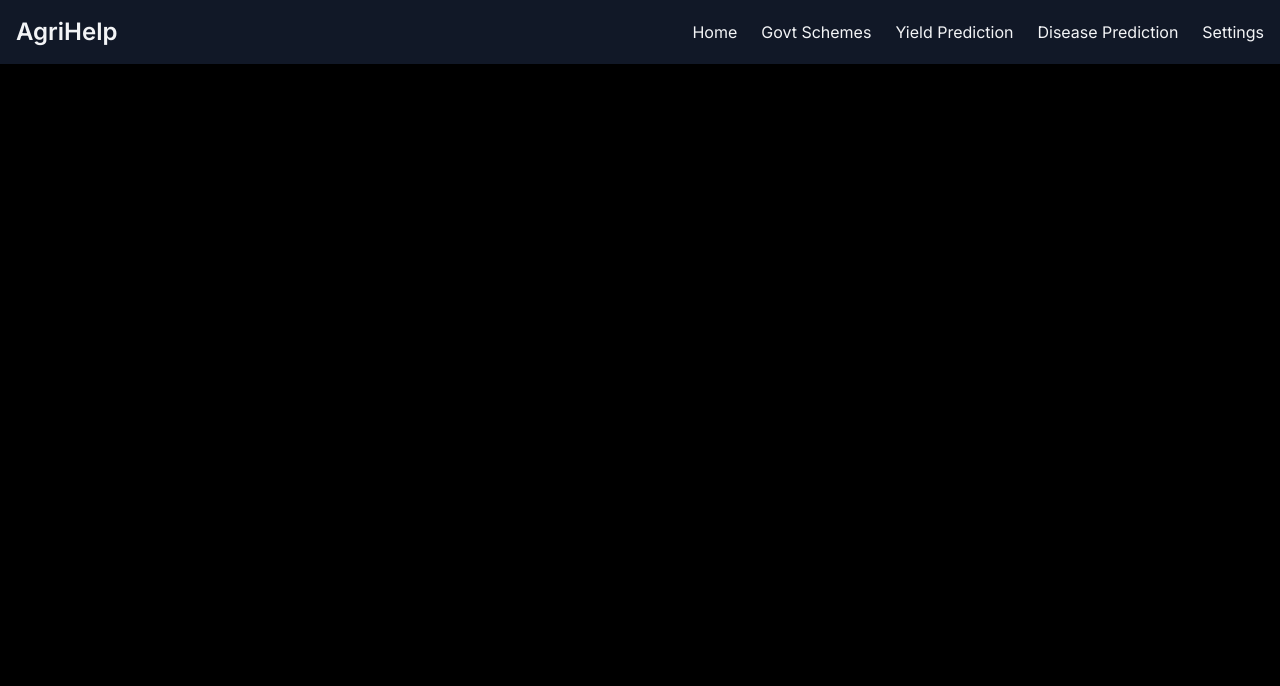
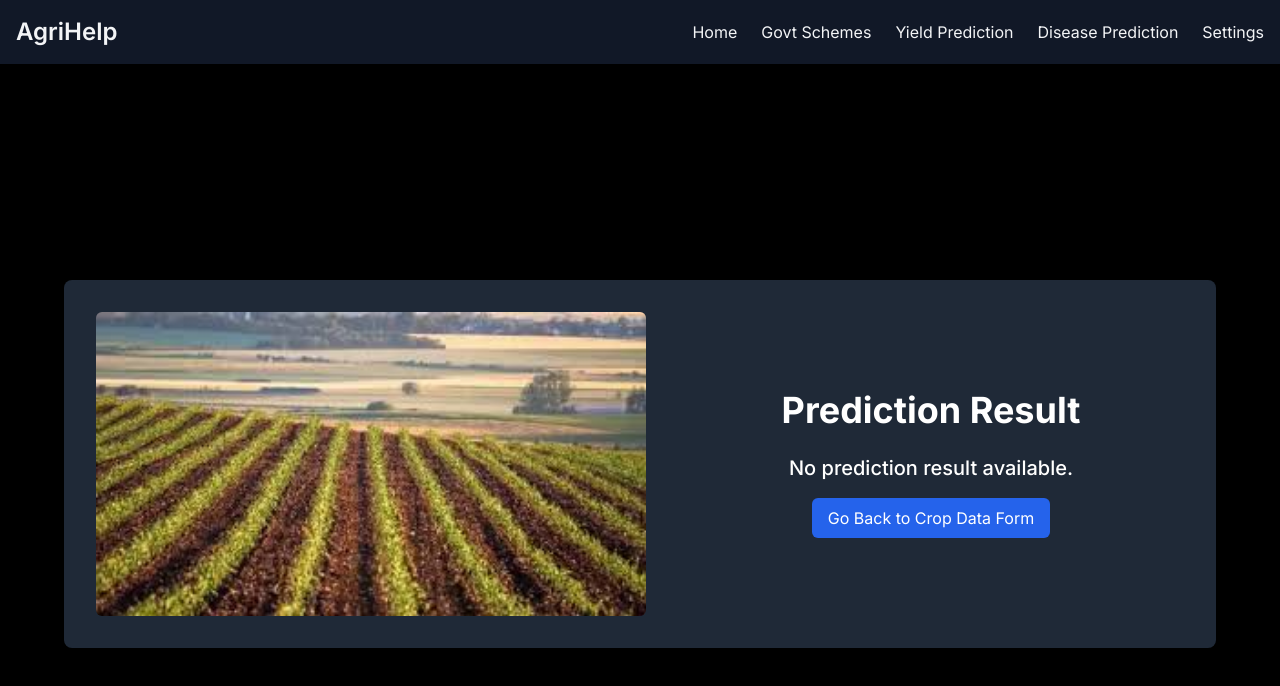
Before and after one commit to Samir-Wankhede/SIHAgriHelp, a Next.js app in the folder frontend/my-app/: page /yield-prediction/result in a window 1280 px wide. Shown: the top 686 px of the page. Built offline with nearby package versions, Linux system fonts and the light colour scheme.

Commit message:
yield result page created

```diff
--- a/frontend/my-app/app/yield-prediction/page.js
+++ b/frontend/my-app/app/yield-prediction/page.js
@@ -70,7 +70,7 @@ const CropsPage = () => {
               const result = await response.json();
               const data = { pred : result.prediction };
               const queryString = new URLSearchParams(data).toString();
-              router.push(`/yield-prediction/result${queryString}`)
+              router.push(`/yield-prediction/result?${queryString}`)
           }
           else{
               const result = await response.json()
--- a/frontend/my-app/app/yield-prediction/result/page.js
+++ b/frontend/my-app/app/yield-prediction/result/page.js
@@ -1,7 +1,65 @@
-import React from 'react'
+"use client";
+
+import Image from 'next/image';
+import { useRouter } from 'next/navigation';
+import { useEffect, useState } from 'react';
+
 
 export default function ResultPage() {
-  return (
-    <div>ResultPage</div>
-  )
+    const router = useRouter();
+
+    const [prediction, setPrediction] = useState(null);
+
+    useEffect(() => {
+        const params = new URLSearchParams(window.location.search);
+        const pred = params.get('pred');
+        console.log(pred)
+
+        if (pred) {
+            setPrediction(pred);
+        } else {
+            console.error('No prediction data found');
+        }
+    }, [router]);
+
+    const handleGoBack = () => {
+        router.push('/yield-prediction');
+    };
+
+    return (
+        <div className="min-h-screen flex items-center justify-center bg-black">
+    <div className="max-w-6xl w-full p-8 bg-gray-800 text-white rounded-lg shadow-lg">
+        <div className="flex items-center space-x-8 justify-center">
+            <div className="flex-shrink-0">
+                <Image
+                    src="/images/yield.jpeg"
+                    alt="Yield Prediction"
+                    width={550}
+                    height={400}
+                    className="object-cover rounded-md"
+                />
+            </div>
+            <div className="flex-grow flex flex-col items-center">
+                <h1 className="text-4xl font-bold text-center mb-6">Prediction Result</h1>
+                <div className="text-xl font-medium mb-4 text-center">
+                    {prediction ? (
+                        <p>The predicted yield is: <strong>{parseFloat(prediction).toFixed(3)}</strong></p>
+                    ) : (
+                        <p>No prediction result available.</p>
+                    )}
+                </div>
+                <div className="flex justify-center w-full">
+                    <button
+                        onClick={handleGoBack}
+                        className="bg-blue-600 text-white py-2 px-4 rounded-md hover:bg-blue-700 transition-all duration-300"
+                    >
+                        Go Back to Crop Data Form
+                    </button>
+                </div>
+            </div>
+        </div>
+    </div>
+</div>
+
+    );
 }
```
Also changed, not shown: frontend/my-app/public/images/yield.jpeg (added).
